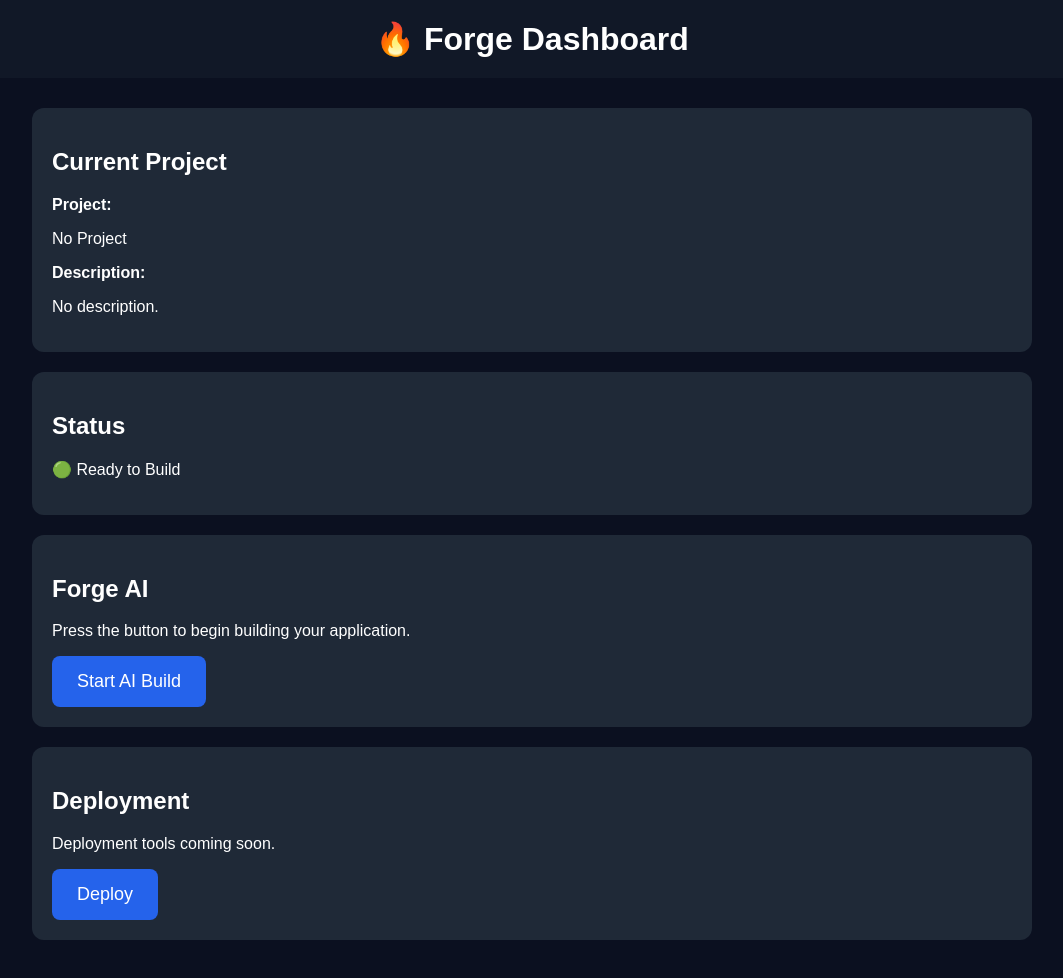
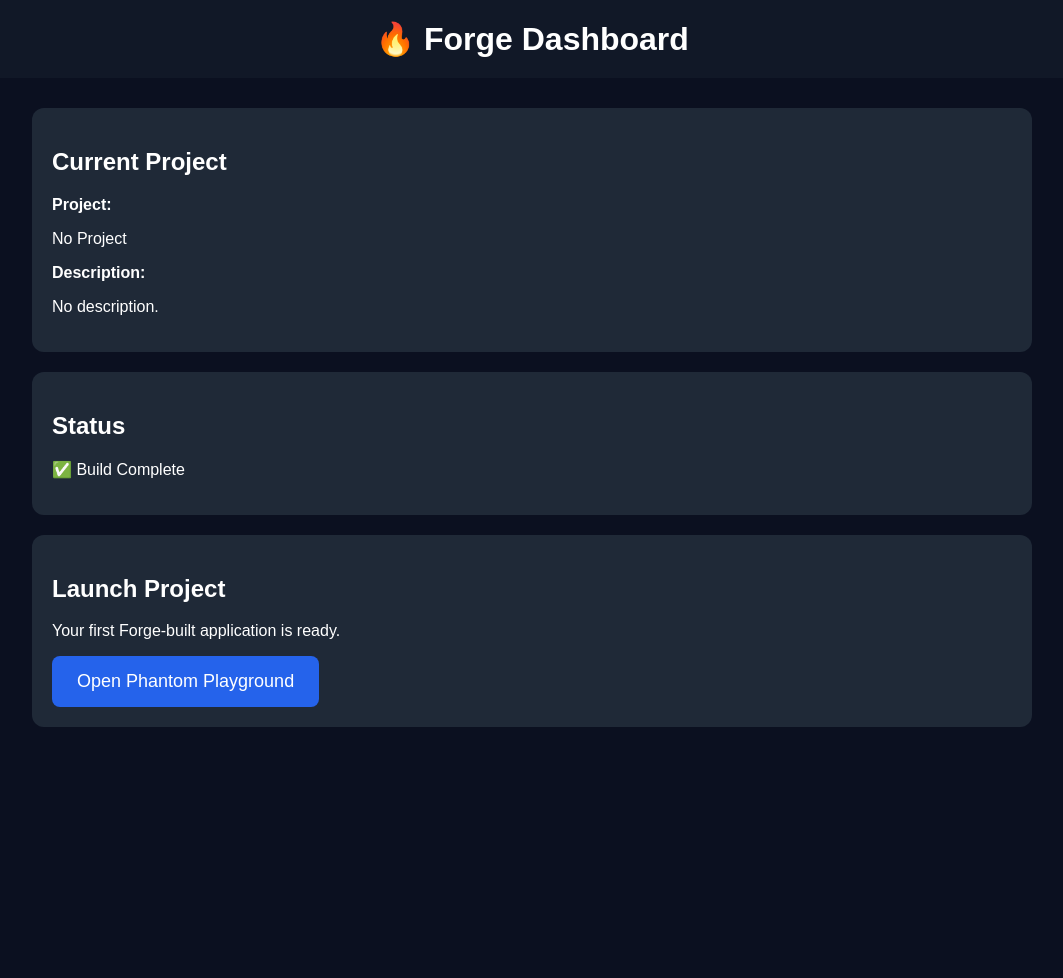
Before and after one commit to dsnuts2025tx-collab/Forge, a website: page dashboard.html in a window 1280 px wide. Shown: the whole page, without its empty margins (108-1171 px from the left). After the commit the page ends 800 px from the top, so only its background shows below. Drawn offline with Linux system fonts and the light colour scheme.

Commit message:
Update dashboard.html

```diff
--- a/dashboard.html
+++ b/dashboard.html
@@ -34,20 +34,17 @@ border-radius:12px;
 margin-bottom:20px;
 }
 
-button{
+.button{
+display:inline-block;
 padding:15px 25px;
 font-size:18px;
 background:#2563eb;
 color:white;
-border:none;
+text-decoration:none;
 border-radius:8px;
-cursor:pointer;
-}
-
-button:hover{
-background:#1d4ed8;
 }
 </style>
+
 </head>
 
 <body>
@@ -71,24 +68,20 @@ background:#1d4ed8;
 
 <div class="card">
 <h2>Status</h2>
-<p id="status">🟢 Ready to Build</p>
-</div>
 
-<div class="card">
-<h2>Forge AI</h2>
-
-<p>Press the button to begin building your application.</p>
-
-<button onclick="startBuild()">Start AI Build</button>
+<p id="status">✅ Build Complete</p>
 
 </div>
 
 <div class="card">
-<h2>Deployment</h2>
 
-<p>Deployment tools coming soon.</p>
+<h2>Launch Project</h2>
 
-<button>Deploy</button>
+<p>Your first Forge-built application is ready.</p>
+
+<a class="button" href="playground.html">
+Open Phantom Playground
+</a>
 
 </div>
 
@@ -102,20 +95,6 @@ localStorage.getItem("forgeProject") || "No Project";
 document.getElementById("projectDescription").innerText =
 localStorage.getItem("forgeDescription") || "No description.";
 
-function startBuild(){
-
-document.getElementById("status").innerText =
-"🟡 Building Phantom Playground...";
-
-setTimeout(function(){
-
-document.getElementById("status").innerText =
-"✅ Build Complete";
-
-},3000);
-
-}
-
 </script>
 
 </body>
```
